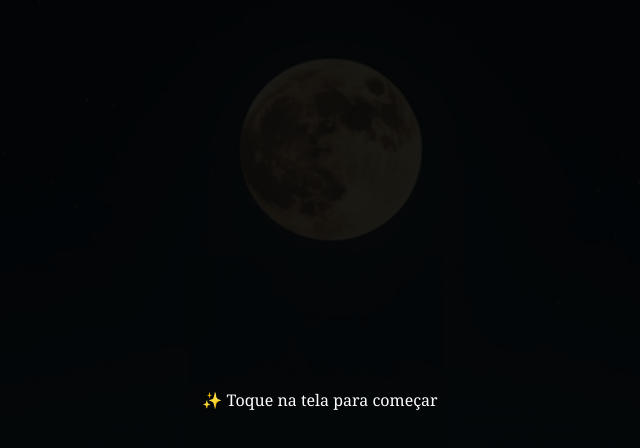
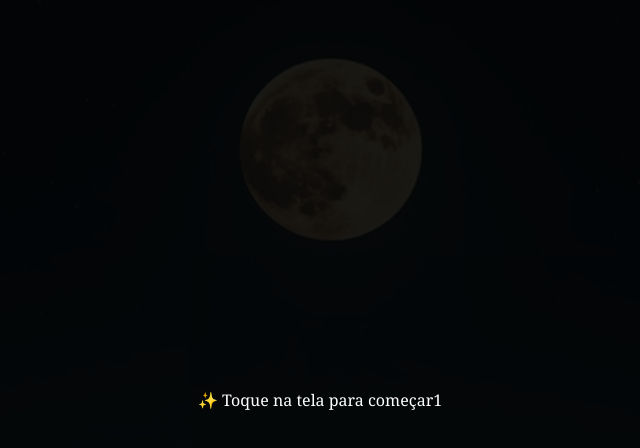
Before and after one commit to anonymouspresent/ForU, a plain HTML site: page index.html in a window 1280 px wide. Shown: the full height of the page, 320-960 px from the left. Drawn offline with Linux system fonts and the light colour scheme.

Commit message:
Update index.html

```diff
--- a/index.html
+++ b/index.html
@@ -78,7 +78,7 @@
 
 <div class="overlay"></div>
 
-<div class="start-screen" id="start">✨ Toque na tela para começar</div>
+<div class="start-screen" id="start">✨ Toque na tela para começar1</div>
 
 <div id="interludio" class="container">
   <p>Se você voltou aqui...<br>tem algo que talvez devesse ler.</p>
```
